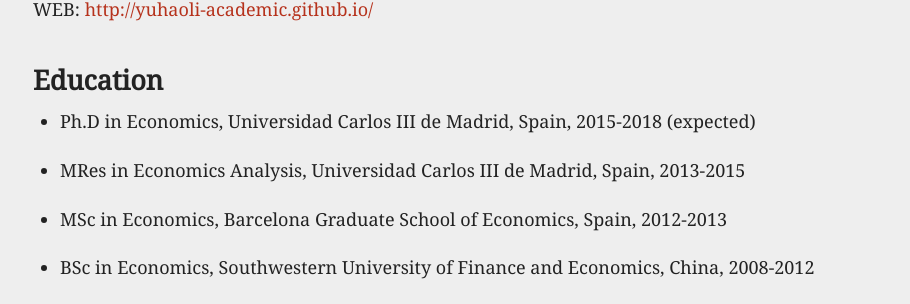
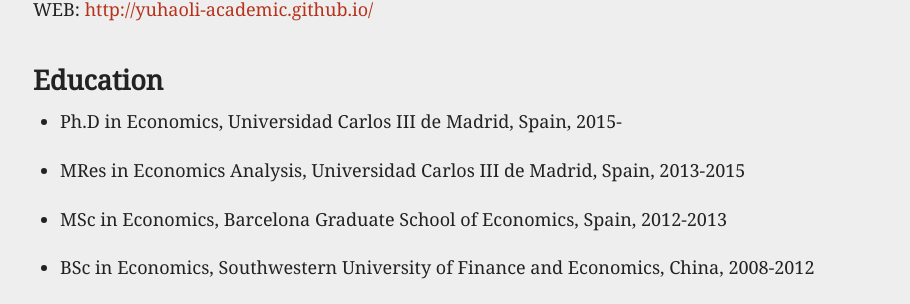
Before and after one commit to yuhaoli-academic/yuhaoli-academic.github.io, a Jekyll site: the page built from cv.md, in a window 1280 px wide. Shown: the part 508-812 px from the top of the page, without its empty margins (184-1094 px from the left). Built offline with Jekyll 4.4.1, drawn with Linux system fonts in a browser that asks for light colours.

Commit message:
updating cv

```diff
--- a/cv.md
+++ b/cv.md
@@ -21,7 +21,7 @@ WEB: [http://yuhaoli-academic.github.io/](http://yuhaoli-academic.github.io/)
 
 ## Education
 
-* Ph.D in Economics, Universidad Carlos III de Madrid, Spain, 2015-2018 (expected)
+* Ph.D in Economics, Universidad Carlos III de Madrid, Spain, 2015-
 
 * MRes in Economics Analysis, Universidad Carlos III de Madrid, Spain, 2013-2015
 
```
Also changed, not shown: 1 other file.
